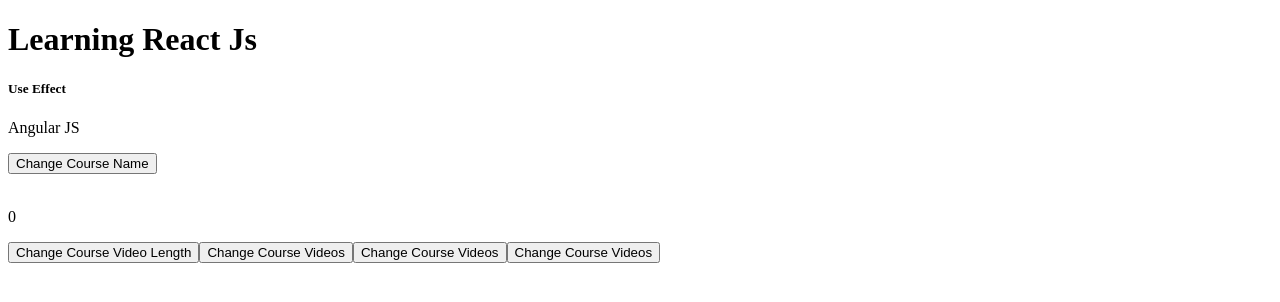
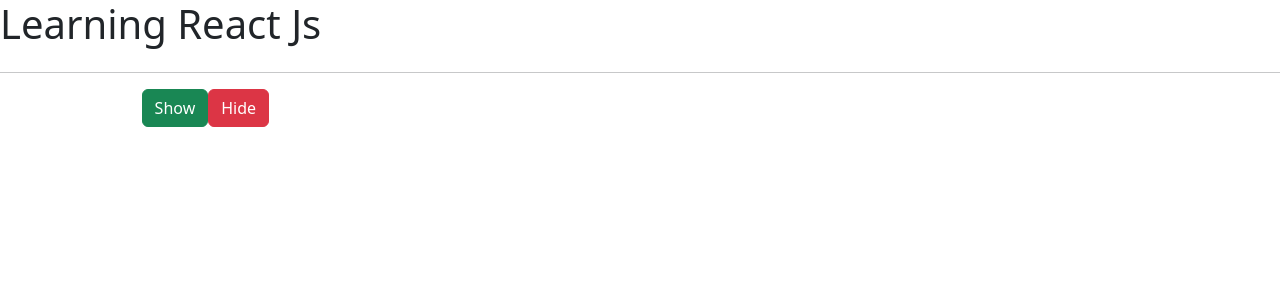
Before and after one commit to dharmapalkarki123/ReactLearning, a React (Vite) app: page / in a window 1280 px wide. Shown: the top 302 px of the page. Built offline with nearby package versions, Linux system fonts and the light colour scheme.

Commit message:
condition render

```diff
--- a/index.html
+++ b/index.html
@@ -5,6 +5,7 @@
     <link rel="icon" type="image/svg+xml" href="/favicon.svg" />
     <meta name="viewport" content="width=device-width, initial-scale=1.0" />
     <title>react-js-learning</title>
+    <link href="https://cdn.jsdelivr.net/npm/bootstrap@5.3.8/dist/css/bootstrap.min.css" rel="stylesheet" integrity="sha384-sRIl4kxILFvY47J16cr9ZwB07vP4J8+LH7qKQnuqkuIAvNWLzeN8tE5YBujZqJLB" crossorigin="anonymous">
   </head>
   <body>
     <div id="root"></div>
--- a/src/App.tsx
+++ b/src/App.tsx
@@ -1,5 +1,6 @@
 
 import './App.css'
+import ConditionRender from './component/ConditionRender'
 import UseEffectEx from './component/useEffectEx'
 
 
@@ -17,7 +18,9 @@ function App() {
       <CityMaster /> */}
       {/* <DataEventBinding />
       <UseState /> */}
-      <UseEffectEx />
+      {/* <UseEffectEx /> */}
+
+      <ConditionRender />
 
 
 
--- /dev/null
+++ b/src/component/ConditionRender.tsx
@@ -0,0 +1,43 @@
+import { useState } from "react";
+
+function ConditionRender(){
+
+
+  const [showDiv11, setShowDiv11]=useState<boolean>(false);
+
+  const showDiv=()=>{
+
+    setShowDiv11(true);
+
+  }
+
+  const hideDiv=()=>{
+    setShowDiv11(false);
+  }
+
+return <div>
+
+    <div className="row">
+      <div className="col-4">
+    {showDiv11==true &&   <div className="bg-danger p-4">
+        Div 11
+      </div>}
+
+      </div>
+    </div>
+    <hr/>
+
+
+    <div className="row">
+      <div className="col-4 text-center">
+        <button className="btn btn-success" onClick={showDiv}>Show</button>
+        <button className="btn btn-danger" onClick={hideDiv}>Hide</button>
+      </div>
+    </div>
+
+
+</div>
+
+}
+
+export default ConditionRender;
--- a/src/component/useEffectEx.tsx
+++ b/src/component/useEffectEx.tsx
@@ -24,6 +24,12 @@ function UseEffectEx(){
     console.log("UseEffect with dependency array=>Coursevideos");
 
   },[courseVideoLength]);
+
+
+  useEffect(()=>{
+    console.log("UseEffect with dependency on both");
+
+  },[courseName,courseVideoLength]);
 
   const changeCourseName=()=>{
 
```
